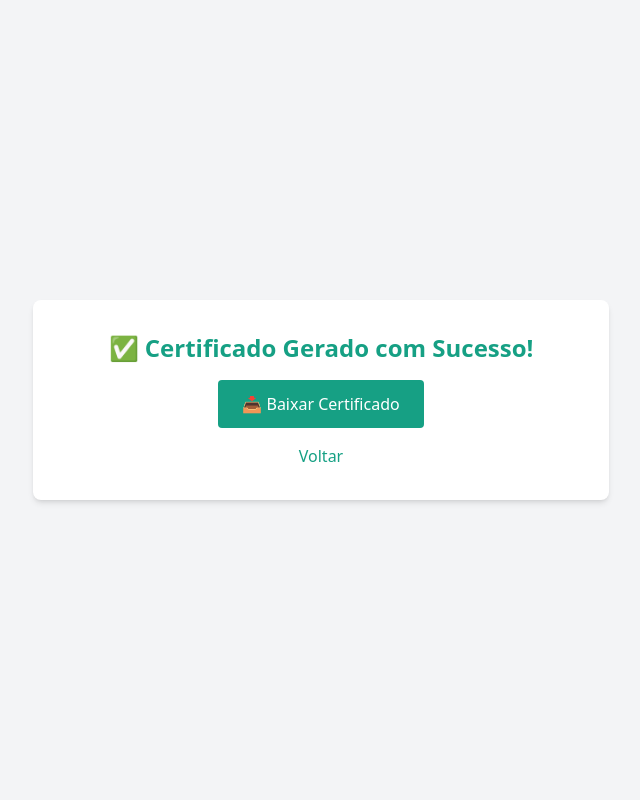
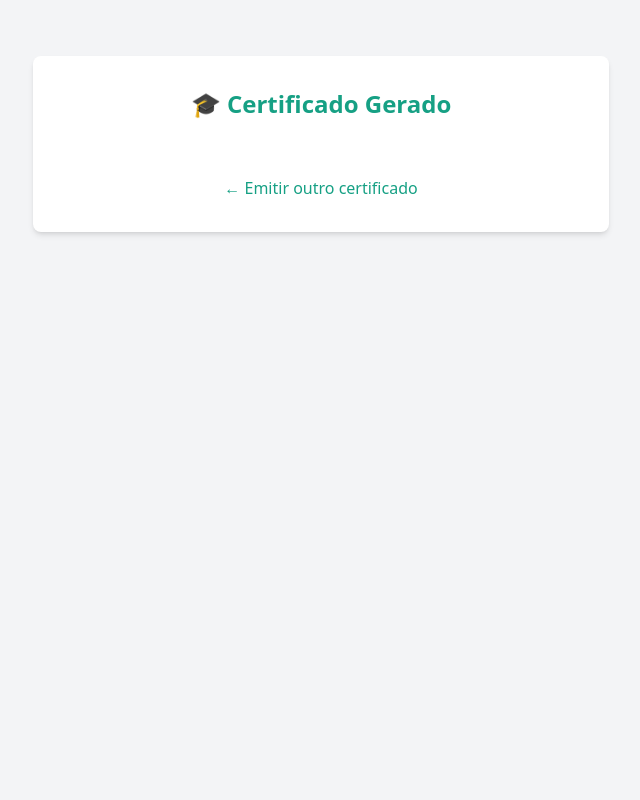
Before and after one commit to raphaelfantin/certificado-web, a Flask app: template templates/gerar.html in a window 1280 px wide. Shown: the whole page, without its empty margins (319-959 px from the left). Run offline with Flask 3, Linux system fonts and the light colour scheme; the template is opened without the code that fills it, so the values that code supplies are empty; some libraries are stand-ins or nearby versions.

Commit message:
Versão final com certificado, QR e mensagens

```diff
--- a/app.py
+++ b/app.py
@@ -1,6 +1,7 @@
 
 from flask import Flask, render_template, request, send_from_directory
 from utils.gerador_certificado import gerar_certificado, listar_certificados
+from utils.listar_cpfs import listar_cpfs_emitidos
 import os
 import re
 
@@ -31,5 +32,10 @@ def certificado(nome_arquivo):
     pasta = os.path.join("static", "certificados")
     return send_from_directory(pasta, nome_arquivo, as_attachment=True)
 
+@app.route("/cpfs")
+def cpfs_emitidos():
+    cpfs = listar_cpfs_emitidos()
+    return render_template("cpfs.html", cpfs=cpfs)
+
 if __name__ == "__main__":
     app.run(host="0.0.0.0", port=int(os.environ.get("PORT", 5000)))
--- a/requirements.txt
+++ b/requirements.txt
@@ -7,9 +7,8 @@ fpdf==1.7.2
 itsdangerous==2.2.0
 Jinja2==3.1.6
 MarkupSafe==3.0.2
-pillow==11.3.0
+Pillow==11.3.0
 qrcode==8.2
 reportlab==4.4.2
 Werkzeug==3.1.3
 gunicorn
-Pillow
--- a/templates/gerar.html
+++ b/templates/gerar.html
@@ -1,4 +1,3 @@
-
 <!DOCTYPE html>
 <html lang="pt-br">
 <head>
@@ -6,15 +5,32 @@
   <title>Certificado Gerado</title>
   <script src="https://cdn.tailwindcss.com"></script>
 </head>
-<body class="bg-gray-100 flex flex-col items-center justify-center min-h-screen p-4">
-  <div class="bg-white shadow-md rounded-lg p-8 w-full max-w-xl text-center">
-    <h1 class="text-2xl font-bold mb-4 text-[#16a084]">✅ Certificado Gerado com Sucesso!</h1>
-    <a href="{{ link }}" class="inline-block bg-[#16a084] text-white px-6 py-3 rounded hover:bg-[#138a71] transition">
-      📥 Baixar Certificado
-    </a>
-    <div class="mt-4">
-      <a href="/" class="text-[#16a084] hover:underline">Voltar</a>
-    </div>
+<body class="bg-gray-100 flex flex-col items-center justify-start min-h-screen p-4">
+  <div class="bg-white shadow-md rounded-lg p-8 mt-10 w-full max-w-xl text-center">
+    <h1 class="text-2xl font-bold text-[#16a084] mb-6">🎓 Certificado Gerado</h1>
+
+    {% if link %}
+      <p class="mb-4">
+        <a href="{{ link }}" target="_blank" class="bg-[#16a084] text-white text-lg px-6 py-3 rounded hover:bg-[#138a71] transition font-semibold">
+          📄 Clique para Baixar
+        </a>
+      </p>
+
+      <p class="text-sm text-gray-800">
+        <span class="text-red-600 font-bold">Atenção:</span> o certificado precisa ser baixado agora.<br>
+        O link do PDF e o QR Code têm validade de <strong>30 dias</strong>.<br>
+        Após esse prazo, será necessário entrar em contato com o suporte pelo WhatsApp: <strong>(11) 93929-3514</strong>.
+      </p>
+
+      <p class="text-gray-700 mt-4">
+        Em caso de dúvidas, fale com o suporte pelo WhatsApp:<br>
+        <a href="https://wa.me/5511939293514" target="_blank" class="text-green-600 font-bold underline">
+          (11) 93929-3514
+        </a>
+      </p>
+    {% endif %}
+
+    <a href="/" class="mt-8 inline-block text-[#16a084] hover:underline">&larr; Emitir outro certificado</a>
   </div>
 </body>
 </html>
```
Also changed, not shown: service_account.json (added, +13 -0 lines), templates/buscar.html (+14 -2 lines), templates/cpfs.html (added, +15 -0 lines), utils/listar_cpfs.py (added, +15 -0 lines), static/qrcodes/12345678910_Básico_20250710.png (added), static/qrcodes/12345678910_Intermediário_20250710.png (added), static/qrcodes/36397000826_Avançado_20250710.png (added), static/qrcodes/36397000826_Básico_20250710.png (added), static/qrcodes/99999999999_Intermediário_20250710.png (added), 5 other files.
